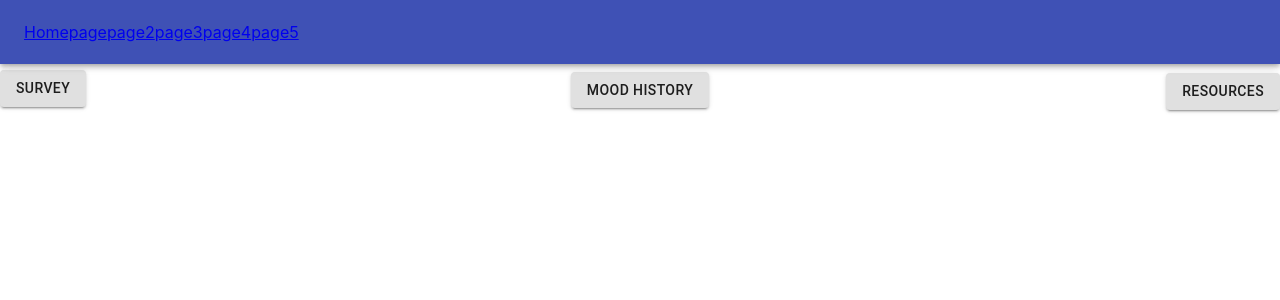
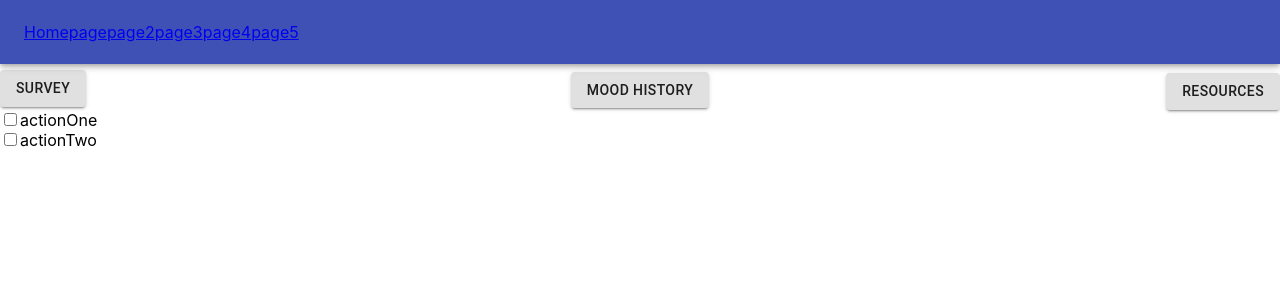
Before and after one commit to crawford134/HTCHackathon-Project, a React (Create React App) app in the folder hackathonproject/: page /page4 in a window 1280 px wide. Shown: the top 300 px of the page. Built offline with nearby package versions, Linux system fonts and the light colour scheme.

Commit message:
page4 complete

```diff
--- a/hackathonproject/src/Components/toDoComp.jsx
+++ b/hackathonproject/src/Components/toDoComp.jsx
@@ -1,16 +1,21 @@
 import React from "react";
-const [toDoListInstance, toDoLists] = useState([]);
-useEffect(() => {
-  fetch("./Data/toDoLists.json")
-    .then((res) => {
-      return res.json();
-    })
-    .then((data) => {
-      toDoLists(data);
-    });
-}, []);
-const displayToDoLists = () => {
-  return toDoListInstance.map((toDoLists, i) => {
-    return <h2 className="toDoLists">{toDoLists} </h2>;
+import TODODATA from "../Data/toDoLists";
+
+export default function ToDoComp() {
+  let todolist = TODODATA.toDoLists.sadToDoList1;
+  console.log(todolist);
+  let todolistcomponent = Object.keys(todolist).map(function (key, index) {
+    return (
+      <div>
+        <input
+          key={index}
+          type="checkbox"
+          name={`nameofchoice${index}`}
+          value={todolist[key]}
+        ></input>
+        <label>{todolist[key]}</label>
+      </div>
+    );
   });
-};
+  return <div>{todolistcomponent}</div>;
+}
--- /dev/null
+++ b/hackathonproject/src/Data/toDoLists.js
@@ -0,0 +1,46 @@
+const TODODATA = {
+  toDoLists: {
+    sadToDoList1: {
+      item1: "actionOne",
+      item2: "actionTwo",
+    },
+    sadToDoList2: {
+      item1: "actionOne",
+      item2: "actionTwo",
+    },
+    sadToDoList3: {
+      item1: "actionOne",
+      item2: "answerTwo",
+    },
+    sadToDoList4: {
+      item1: "actionOne",
+      item2: "actionTwo",
+    },
+    sadToDoList5: {
+      item1: "actionOne",
+      item2: "actionTwo",
+    },
+    sadToDoList6: {
+      item1: "actionOne",
+      item2: "actionTwo",
+    },
+    sadToDoList7: {
+      item1: "actionOne",
+      item2: "actionTwo",
+    },
+    sadToDoList8: {
+      item1: "actionOne",
+      item2: "actionTwo",
+    },
+    sadToDoList9: {
+      item1: "actionOne",
+      item2: "actionTwo",
+    },
+    sadToDoList10: {
+      item1: "actionOne",
+      item2: "actionTwo",
+    },
+  },
+};
+
+export default TODODATA;
--- a/hackathonproject/src/Pages/Page4.jsx
+++ b/hackathonproject/src/Pages/Page4.jsx
@@ -1,6 +1,7 @@
 import React from "react";
 import Button from "@material-ui/core/Button";
 import { makeStyles } from "@material-ui/core/styles";
+import ToDoComp from "../Components/ToDoComp";
 const useStyles = makeStyles((theme) => ({
   btnLeft: {
     textAlign: "left",
@@ -23,11 +24,6 @@ const useStyles = makeStyles((theme) => ({
 }));
 function Page4() {
   const classes = useStyles();
-  const displayToDoLists = () => {
-    return toDoList.map((toDo, i) => {
-      return <h2 className="toDoLists">{toDoList} </h2>;
-    });
-  };
 
   return (
     <header className="toDo-header">
@@ -40,6 +36,7 @@ function Page4() {
       <div className={classes.btnRight}>
         <Button variant="contained">Resources</Button>
       </div>
+      <ToDoComp />
     </header>
   );
 }
```
Also changed, not shown: hackathonproject/src/Data/toDoLists.json (deleted, +0 -44 lines).
